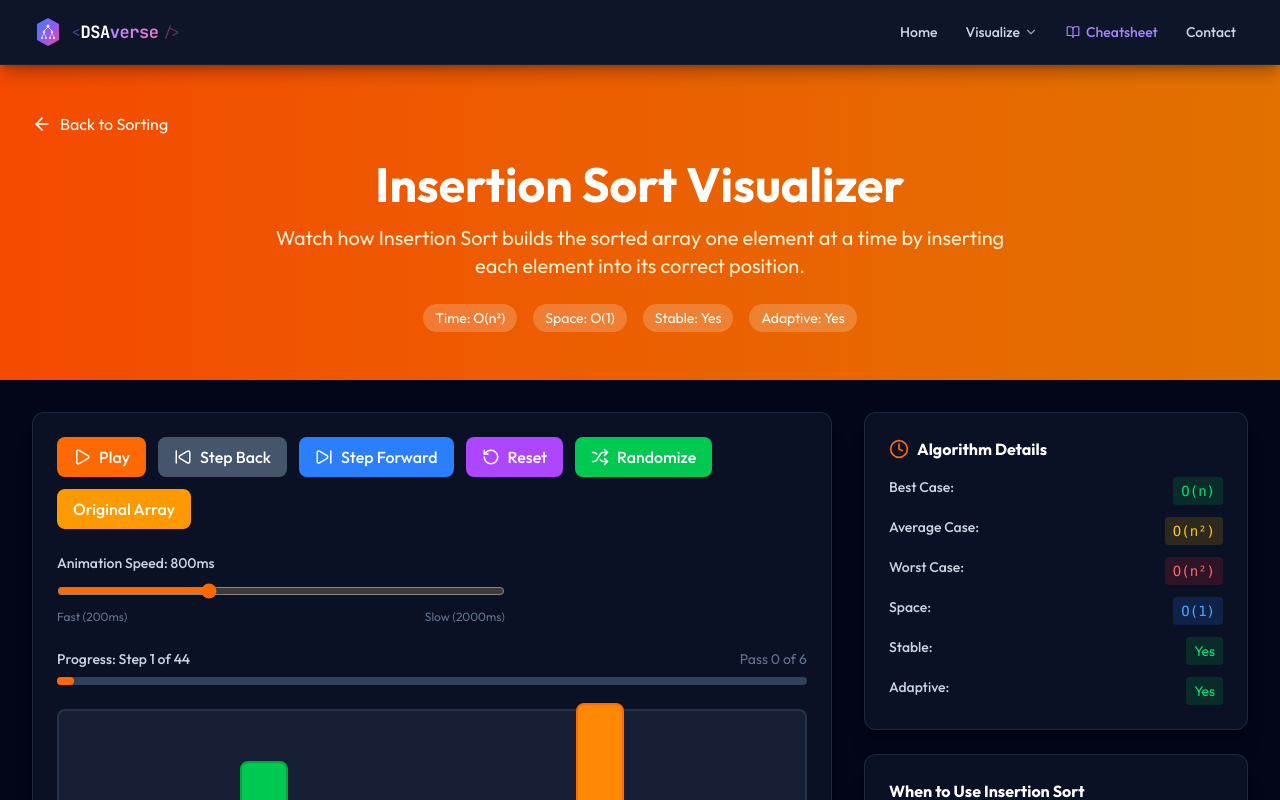
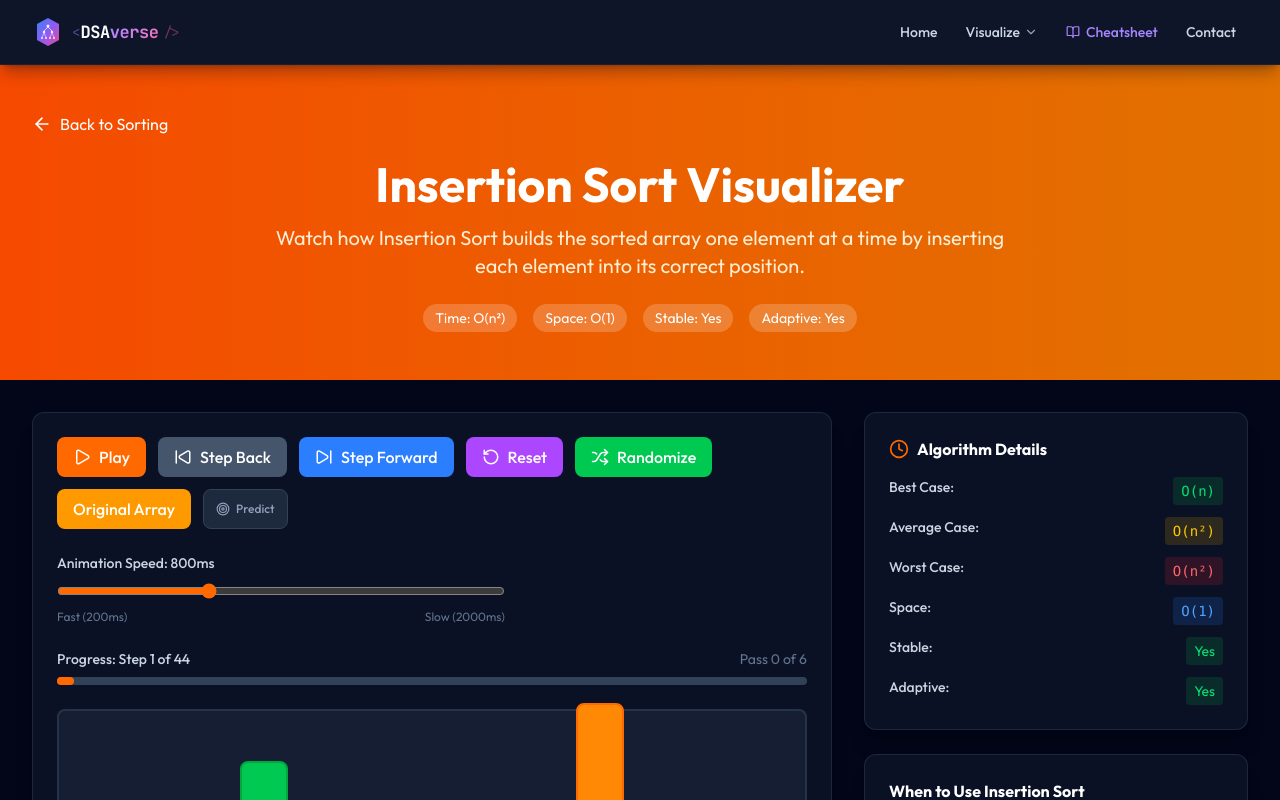
Before and after one commit to Archit1706/DSAverse, a Next.js app: page /sorting/insertion-sort in a window 1280 px wide. Shown: the top 800 px of the page. Built offline with nearby package versions, Linux system fonts and the light colour scheme.

Commit message:
Ask whether the element shifts on Insertion Sort

```diff
--- a/app/sorting/insertion-sort/page.js
+++ b/app/sorting/insertion-sort/page.js
@@ -1,9 +1,33 @@
 "use client";
 
-import React, { useState, useEffect } from 'react';
+import React, { useState, useEffect, useCallback } from 'react';
 import Link from 'next/link';
 import { Play, Pause, RotateCcw, SkipForward, SkipBack, ArrowLeft, Info, Clock, Code2, CheckCircle, XCircle, Shuffle } from 'lucide-react';
 import CodeBlock from '@/components/CodeBlock';
+import { usePredict, PredictToggle, PredictPrompt } from '@/components/PredictStep';
+
+/* Insertion sort's comparison decides between shifting the sorted element
+   right and having found the landing spot for the key. */
+const predictFor = (step, next) => {
+    if (!step || !next) return null;
+    const pair = step.comparisons;
+    if (!pair || pair.length !== 2) return null;
+    const [j] = pair;
+    const sortedVal = step.array[j];
+    const shifts = next.swaps && next.swaps.length === 2;
+    // The key's own value is deliberately not quoted here. Each shift copies a
+    // value into the key's old slot, so from the second comparison onwards the
+    // step's array no longer holds the key anywhere \u2014 only the page's closure
+    // does. Positional wording stays true at every step.
+    return {
+        question: `The element being placed is compared with ${sortedVal}. What happens next?`,
+        options: [`Shift ${sortedVal} one place right`, `Drop it into the gap after ${sortedVal}`],
+        correct: shifts ? 0 : 1,
+        because: shifts
+            ? `${sortedVal} is larger than the element being placed, so it slides right to open a gap and the scan keeps walking left.`
+            : `${sortedVal} is not larger than the element being placed, so position ${j + 1} is where it belongs.`,
+    };
+};
 
 const quizQuestions = [
     {
@@ -148,6 +172,9 @@ const InsertionSortPage = () => {
         currentPass: 0, totalPasses: 0
     };
 
+    const pauseForPredict = useCallback(() => setIsPlaying(false), []);
+    const predict = usePredict(stepHistory, currentStep, predictFor, pauseForPredict);
+
     const getBarColor = (index) => {
         if (currentState.sorted.includes(index) && currentState.currentKey !== index) return 'bg-green-500 border-green-600';
         if (currentState.swaps.includes(index)) return 'bg-red-500 border-red-600 animate-pulse';
@@ -240,6 +267,7 @@ const InsertionSortPage = () => {
                                 <button onClick={resetToOriginal} className="flex items-center gap-2 px-4 py-2 bg-amber-500 text-white rounded-lg hover:bg-amber-600 transition-colors font-medium">
                                     Original Array
                                 </button>
+                                <PredictToggle predict={predict} accent="orange" />
                             </div>
 
                             <div className="mb-6">
@@ -278,12 +306,22 @@ const InsertionSortPage = () => {
                                 </div>
                             </div>
 
+                            {predict.prompt && (
+                                <div className="mb-4">
+                                    <PredictPrompt predict={predict} accent="orange" />
+                                </div>
+                            )}
+
                             <div className="bg-orange-500/10 border border-orange-500/20 rounded-lg p-4">
                                 <div className="flex items-start gap-3">
                                     <Info className="h-5 w-5 text-orange-400 mt-0.5 flex-shrink-0" />
                                     <div>
                                         <h3 className="font-semibold text-orange-300 mb-1">Current Step</h3>
-                                        <p className="text-orange-200 leading-relaxed">{currentState.explanation}</p>
+                                        <p className="text-orange-200 leading-relaxed">
+                                            {predict.hideExplanation
+                                                ? 'Make your prediction above to reveal this step.'
+                                                : currentState.explanation}
+                                        </p>
                                     </div>
                                 </div>
                             </div>
```
